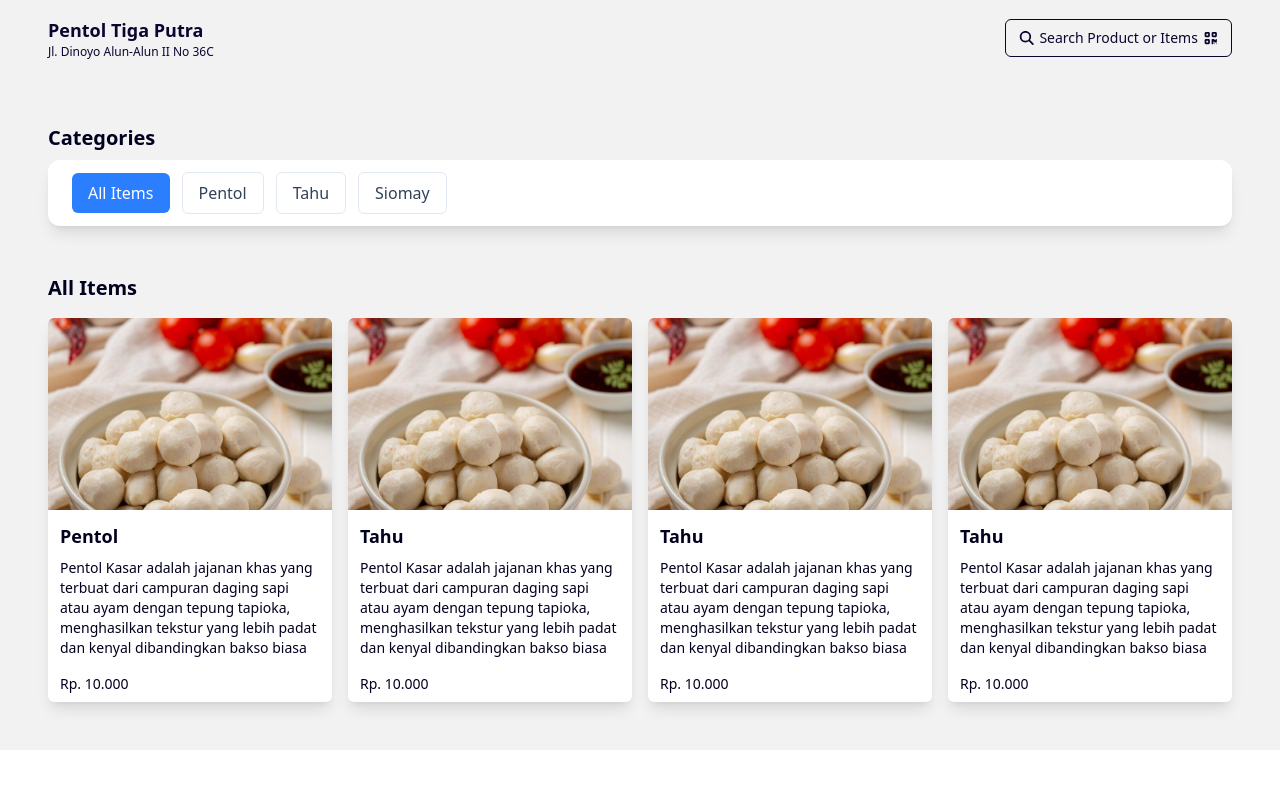
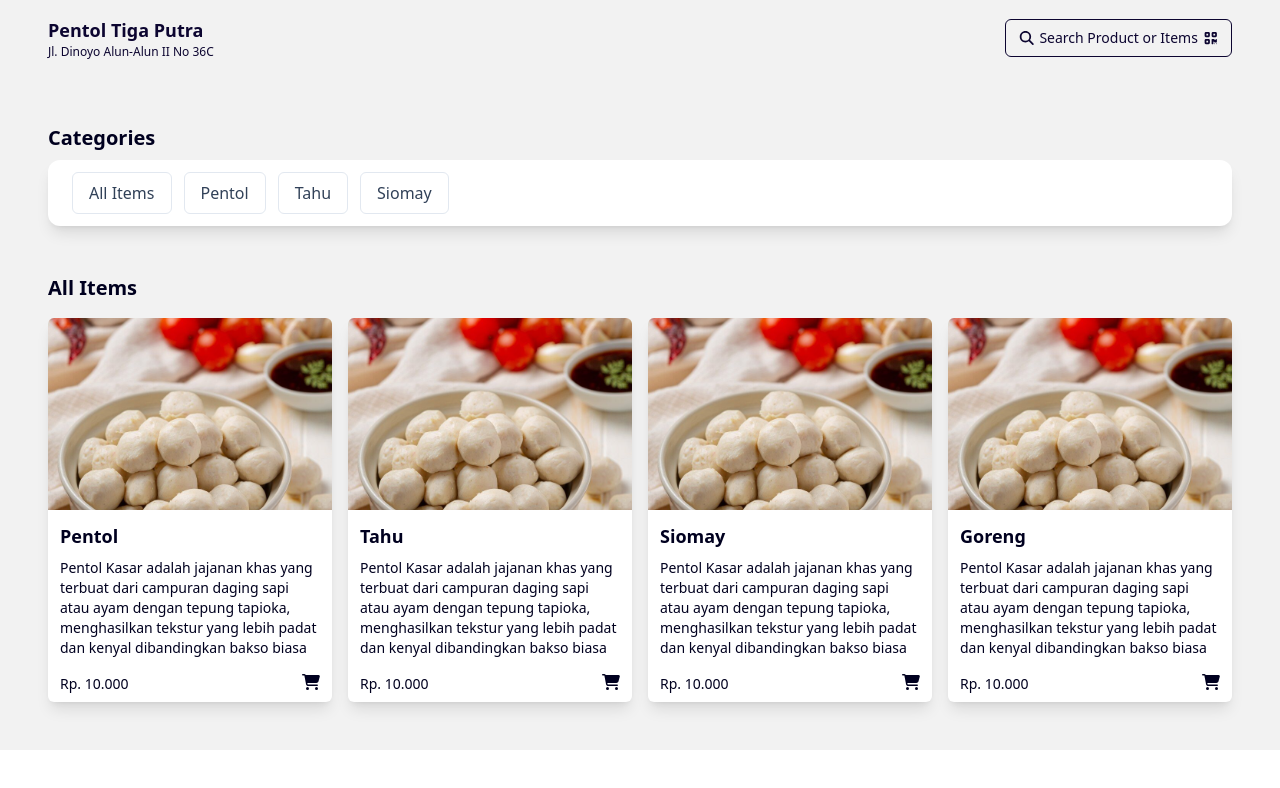
Before and after one commit to Imanueltito13/website-tiga-putra, a Next.js app: page / in a window 1280 px wide. Shown: the top 788 px of the page. Built offline with nearby package versions, Linux system fonts and the light colour scheme.

Commit message:
update UI

```diff
--- a/src/app/layout.js
+++ b/src/app/layout.js
@@ -1,4 +1,5 @@
 import { Geist, Geist_Mono } from "next/font/google";
+import { Metadata } from "next";
 import "./globals.css";
 import Header from "@/components/Header";
 
@@ -16,10 +17,10 @@ const geistMono = Geist_Mono({
   subsets: ["latin"],
 });
 
-// export const metadata = {
-//   title: "Create Next App",
-//   description: "Generated by create next app",
-// };
+export const metadata = {
+  title: "Create Next App",
+  description: "Generated by create next app",
+};
 
 export default function RootLayout({ children }) {
   return (
--- a/src/app/page.js
+++ b/src/app/page.js
@@ -1,11 +1,18 @@
+"use client";
+
 import Head from "next/head";
 import { Metadata } from "next";
 import FloatingNavbar from "@/components/FloatingNavbar";
+import "@fortawesome/fontawesome-svg-core/styles.css";
+import { FontAwesomeIcon } from "@fortawesome/react-fontawesome";
+import { useState } from "react";
 
-export const metadata = {
-  title: "Halaman Utama",
-  description: "Deskripsi halaman utama",
-};
+import { faCar, faCartShopping } from "@fortawesome/free-solid-svg-icons";
+
+// export const metadata = {
+//   title: "Halaman Utama",
+//   description: "Deskripsi halaman utama",
+// };
 
 const allMenu = [
   {
@@ -27,7 +34,7 @@ const allMenu = [
   {
     _id: "3",
     image: "image/pentol.jpeg",
-    menu: "Tahu",
+    menu: "Siomay",
     description:
       " Pentol Kasar adalah jajanan khas yang terbuat dari campuran daging sapi atau ayam dengan tepung tapioka, menghasilkan tekstur yang lebih padat dan kenyal dibandingkan bakso biasa",
     price: "Rp. 10.000",
@@ -35,7 +42,7 @@ const allMenu = [
   {
     _id: "4",
     image: "image/pentol.jpeg",
-    menu: "Tahu",
+    menu: "Goreng",
     description:
       " Pentol Kasar adalah jajanan khas yang terbuat dari campuran daging sapi atau ayam dengan tepung tapioka, menghasilkan tekstur yang lebih padat dan kenyal dibandingkan bakso biasa",
     price: "Rp. 10.000",
@@ -43,20 +50,21 @@ const allMenu = [
 ];
 
 export default function Home() {
+  const [openModal, setOpenModal] = useState(false);
   return (
     <div className=" px-12 py-12 bg-[#F2F2F2]">
       <div className="text-[#00001F] font-bold text-xl">Categories</div>
       <div className="flex items-center gap-3  py-3 my-2 rounded-xl shadow-lg bg-white px-6 ">
-        <div className="text-white bg-blue-500 px-4 py-2 rounded-md">
+        <div className="cursor-pointer  text-slate-700 border border-slate-200 rounded-md px-4 py-2 hover:bg-blue-500 hover:text-white duration-500 ">
           All Items
         </div>
-        <div className="text-slate-700 border border-slate-200 rounded-md px-4 py-2 ">
+        <div className="cursor-pointer  text-slate-700 border border-slate-200 rounded-md px-4 py-2 hover:bg-blue-500 hover:text-white duration-500">
           Pentol
         </div>
-        <div className="text-slate-700 border border-slate-200 rounded-md px-4 py-2 ">
+        <div className="cursor-pointer  text-slate-700 border border-slate-200 rounded-md px-4 py-2 hover:bg-blue-500 hover:text-white duration-500">
           Tahu
         </div>
-        <div className="text-slate-700 border border-slate-200 rounded-md px-4 py-2 ">
+        <div className="cursor-pointer  text-slate-700 border border-slate-200 rounded-md px-4 py-2 hover:bg-blue-500 hover:text-white duration-500">
           Siomay
         </div>
       </div>
@@ -65,8 +73,8 @@ export default function Home() {
       </div>
       <div className="grid grid-cols-4 gap-4">
         {allMenu.map((item, index) => (
-          <div key={item._id} className="bg-white rounded-md shadow-lg">
-            <div>
+          <div key={index} className="bg-white rounded-md shadow-lg">
+            <div className="cursor-pointer ">
               <img
                 className="w-full h-48 object-cover rounded-t-md"
                 src={item.image || ""}
@@ -77,8 +85,9 @@ export default function Home() {
               <div className="text-[#00001F] text-sm font-light px-3 py-2">
                 {item.description || ""}
               </div>
-              <div className="text-[#00001F] text-sm font-light px-3 py-2">
+              <div className="flex justify-between text-[#00001F] text-sm font-light px-3 py-2">
                 {item.price || ""}
+                <FontAwesomeIcon icon={faCartShopping} className="text-base" />
               </div>
             </div>
           </div>
```
